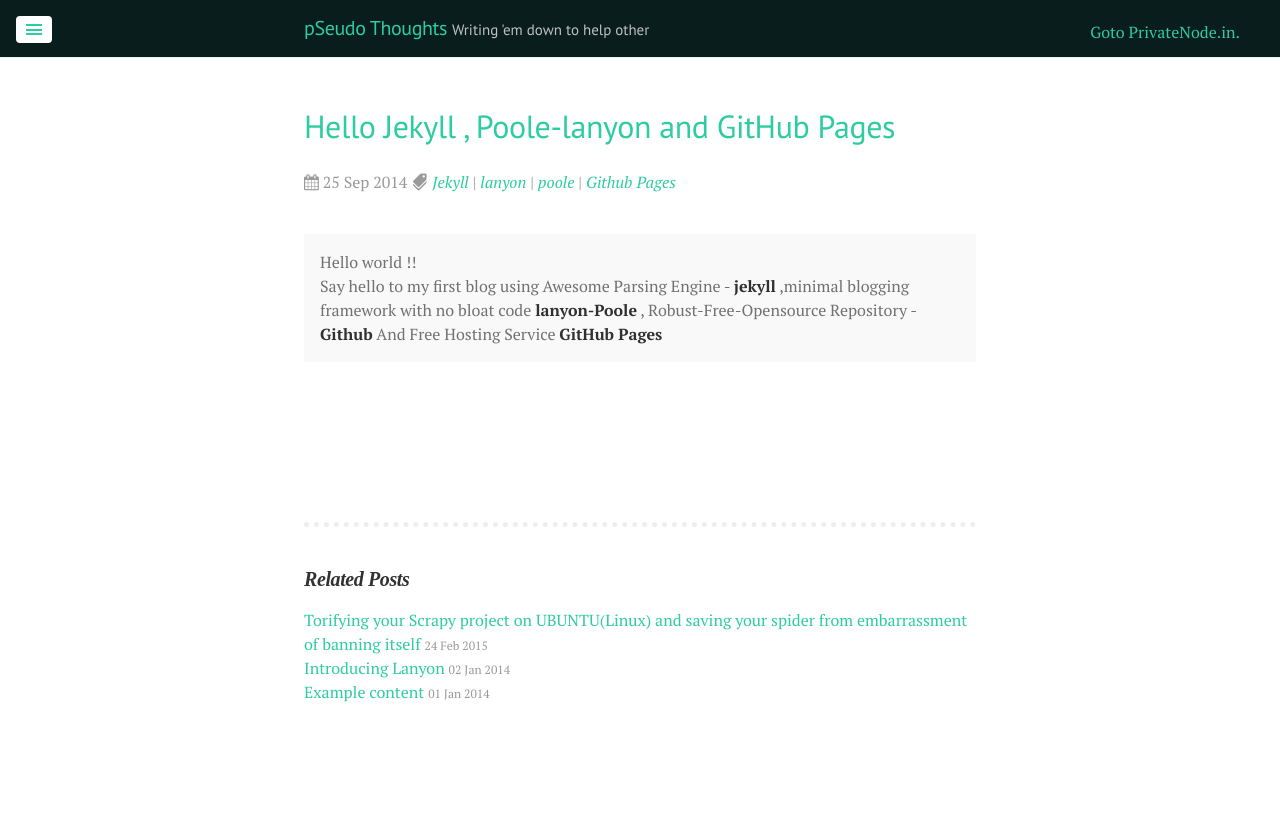
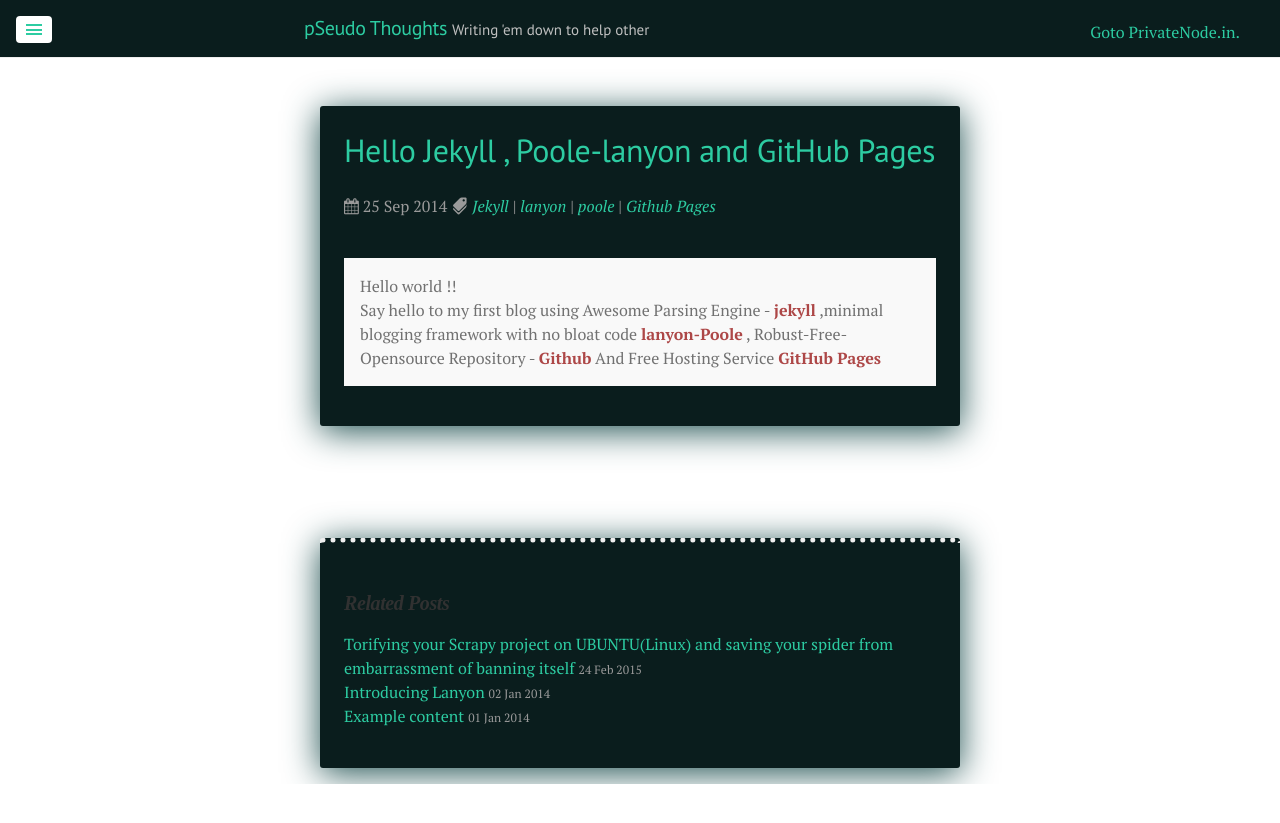
Before and after one commit to DharmeshPandav/dharmeshpandav.github.io, a Jekyll site: the page built from _posts/2014-09-25-Hello jekyll.md, in a window 1280 px wide. Shown: the top 823 px of the page. Built offline with Jekyll 4.4.1, drawn with Linux system fonts in a browser that asks for light colours; nearby versions of some CDN libraries; Markdown is read by kramdown in place of the engine named in the settings.

Commit message:
Formatting  landing page

```diff
--- a/_layouts/post.html
+++ b/_layouts/post.html
@@ -3,7 +3,7 @@ layout: default
 comments:   true
 ---
 
-<div class="post">
+<div class="post card">
     <!--<h1 class="post-title"><a href="{{ page.url }}">{{ page.title }}</a></h1>-->
     <h1 class="post-title">{{ page.title }}</h1>
     <span class="post-date">
@@ -49,7 +49,7 @@ comments:   true
 </div>
 <!--temp code blank add -->
 
-<div class="related">
+<div class="related card">
   <h3 class="inline-title-post">Related Posts</h3>
   <ul class="related-posts">
     {% for post in site.related_posts limit:3 %}
--- a/public/css/lanyon.css
+++ b/public/css/lanyon.css
@@ -581,6 +581,10 @@ a.pagination-item:hover {
     text-decoration: none;
 }
 
+.theme-base-02 strong {
+    color: #AD4747;
+}
+
 /*.theme-base-02 .container a:hover{*/
   /*color: #f5f5f5;*/
 /*}*/
```
